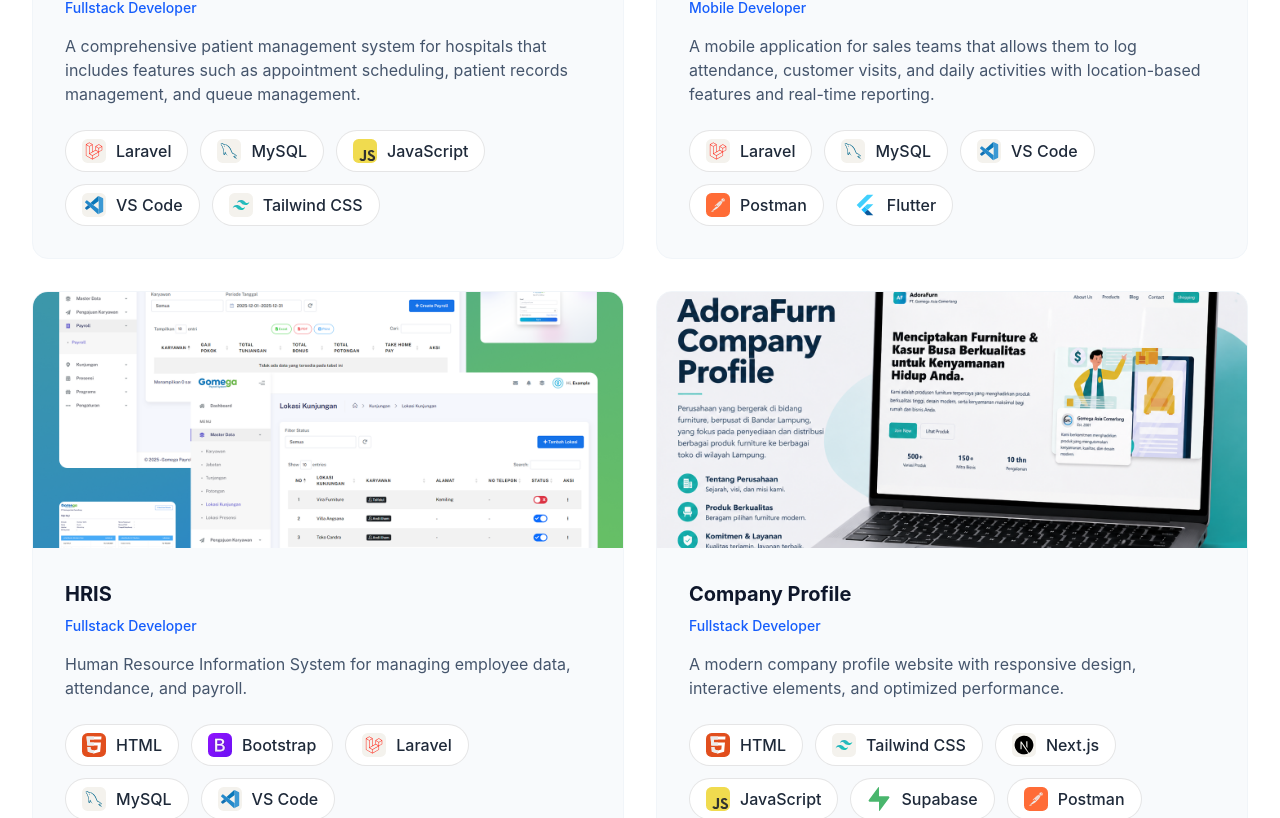
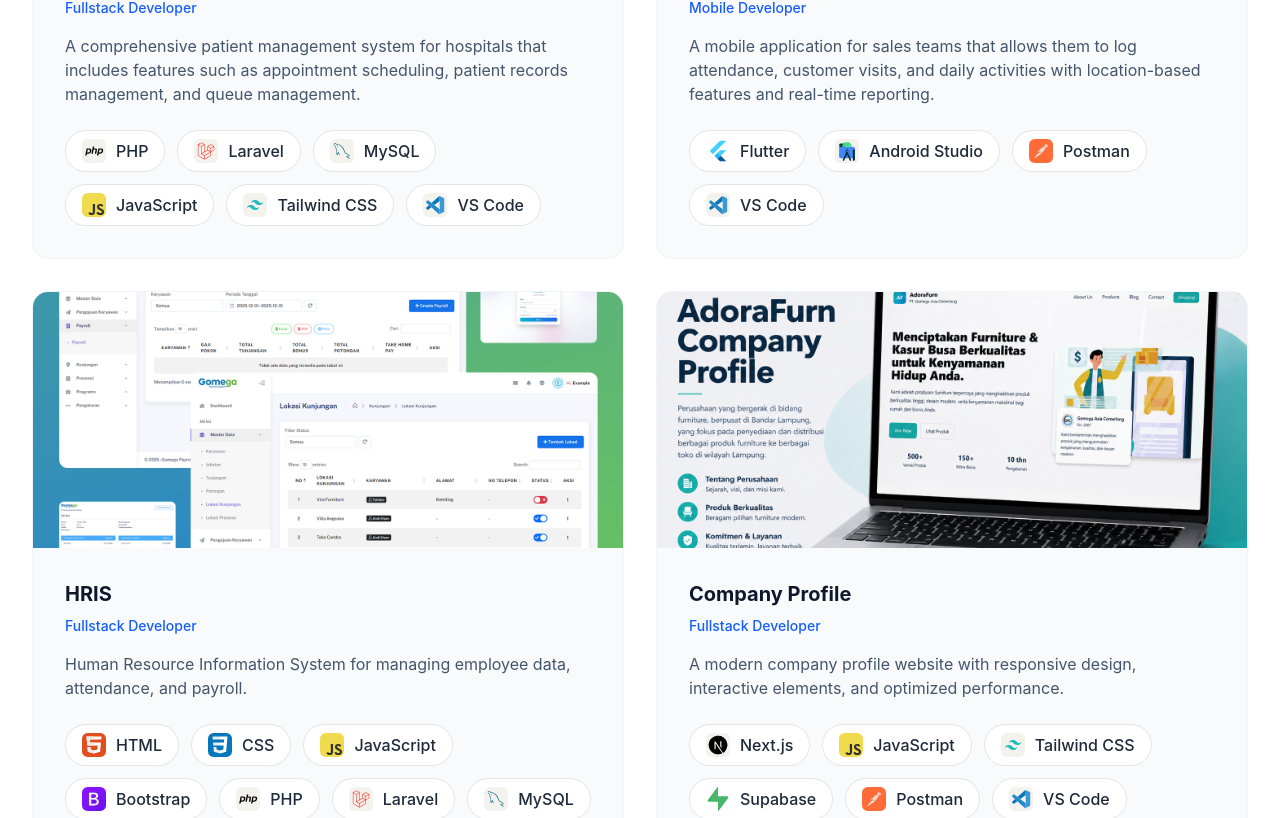
Before and after one commit to billysistian/devportfolio, a React (Vite) app: page / in a window 1280 px wide. Shown: the part 2571-3389 px from the top of the page. Built offline with nearby package versions, Linux system fonts and the light colour scheme.

Commit message:
Edit language

```diff
--- a/src/app/translations/en.ts
+++ b/src/app/translations/en.ts
@@ -32,9 +32,9 @@ export const en = {
     yearsOfExperience: "Years of Experience",
     buildingApps: "Building web applications",
     expertise: [
-      "Frontend Architecture",
+      "Frontend Development",
       "Backend Development",
-      "Database Design",
+      "Database Architecture",
       "UI/UX Implementation",
     ],
   },
@@ -44,28 +44,6 @@ export const en = {
     sectionLabel: "My Expertise",
     title: "Technical Skills",
     description: "A focused overview of my technical proficiency and toolset.",
-    categories: {
-      frontend: "Frontend",
-      backend: "Backend",
-      database: "Database",
-      tools: "Tools",
-    },
-    items: {
-      frontend: [
-        "HTML",
-        "CSS",
-        "JavaScript",
-        "TypeScript",
-        "Bootstrap",
-        "Tailwind CSS",
-        "React",
-        "Next.js",
-        "Flutter",
-      ],
-      backend: ["PHP", "CodeIgniter", "Laravel", "Node.js"],
-      database: ["MySQL", "PostgreSQL", "Supabase", "Firebase", "MongoDB"],
-      tools: ["Git", "GitHub", "Postman", "VS Code", "Figma"],
-    },
   },
 
   // Projects Section
@@ -81,21 +59,21 @@ export const en = {
         description:
           "A comprehensive patient management system for hospitals that includes features such as appointment scheduling, patient records management, and queue management.",
         role: "Fullstack Developer",
-        tech: ["Laravel", "MySQL", "JavaScript", "VS Code", "Tailwind CSS"],
+        tech: ["PHP", "Laravel", "MySQL", "JavaScript", "Tailwind CSS", "VS Code"],
       },
       {
         title: "PresensiGo",
         description:
           "A mobile application for sales teams that allows them to log attendance, customer visits, and daily activities with location-based features and real-time reporting.",
         role: "Mobile Developer",
-        tech: ["Laravel", "MySQL", "VS Code", "Postman", "Flutter"],
+        tech: ["Flutter", "Android Studio", "Postman" , "VS Code"],
       },
       {
         title: "HRIS",
         description:
           "Human Resource Information System for managing employee data, attendance, and payroll.",
         role: "Fullstack Developer",
-        tech: ["HTML", "Bootstrap", "Laravel", "MySQL", "VS Code"],
+        tech: ["HTML", "CSS", "JavaScript", "Bootstrap", "PHP", "Laravel", "MySQL", "VS Code"],
       },
       {
         title: "Company Profile",
@@ -103,10 +81,9 @@ export const en = {
           "A modern company profile website with responsive design, interactive elements, and optimized performance.",
         role: "Fullstack Developer",
         tech: [
-          "HTML",
-          "Tailwind CSS",
           "Next.js",
           "JavaScript",
+          "Tailwind CSS",
           "Supabase",
           "Postman",
           "VS Code",
@@ -118,9 +95,8 @@ export const en = {
           "Content management system for company profile websites that allows admins to easily manage content through an intuitive dashboard.",
         role: "Fullstack Developer",
         tech: [
-          "HTML",
-          "Tailwind CSS",
           "Next.js",
+          "JavaScript",
           "Supabase",
           "Shadcn UI",
           "VS Code",
@@ -129,9 +105,9 @@ export const en = {
       {
         title: "ERP System for Manufacturing",
         description:
-          "Complete enterprise resource planning system for manufacturing companies with inventory management, production tracking, and reporting features.",
+          "This system is designed to monitor and automate the company's core business processes such as finance, supply chain, and production within a centralized platform.",
         role: "Full Stack Developer",
-        tech: ["HTML", "Bootstrap", "CodeIgniter", "MySQL", "VS Code"],
+        tech: ["HTML", "CSS", "JavaScript", "Bootstrap", "CodeIgniter", "MySQL", "VS Code"],
       },
     ],
   },
--- a/src/app/translations/id.ts
+++ b/src/app/translations/id.ts
@@ -30,9 +30,9 @@ export const id = {
     yearsOfExperience: "Tahun Pengalaman",
     buildingApps: "Membangun aplikasi web",
     expertise: [
-      "Arsitektur Frontend",
-      "Pengembangan Backend",
-      "Desain Database",
+      "Pengembangan Antarmuka",
+      "Pengembangan Sistem",
+      "Perancangan Arsitektur Database",
       "Implementasi UI/UX",
     ],
   },
@@ -42,28 +42,6 @@ export const id = {
     sectionLabel: "Keahlian Saya",
     title: "Keahlian Teknis",
     description: "Ikhtisar fokus tentang profisiensi teknis dan toolset saya.",
-    categories: {
-      frontend: "Frontend",
-      backend: "Backend",
-      database: "Database",
-      tools: "Peralatan",
-    },
-    items: {
-      frontend: [
-        "HTML",
-        "CSS",
-        "JavaScript",
-        "TypeScript",
-        "Bootstrap",
-        "Tailwind CSS",
-        "React",
-        "Next.js",
-        "Flutter",
-      ],
-      backend: ["PHP", "CodeIgniter", "Laravel", "Node.js"],
-      database: ["MySQL", "PostgreSQL", "Supabase", "Firebase", "MongoDB"],
-      tools: ["Git", "GitHub", "Postman", "VS Code", "Figma"],
-    },
   },
 
   // Projects Section
@@ -79,21 +57,21 @@ export const id = {
         description:
           "Sistem manajemen pasien komprehensif untuk rumah sakit yang mencakup fitur seperti penjadwalan janji, manajemen catatan pasien, dan manajemen antrian.",
         role: "Pengembang Fullstack",
-        tech: ["Laravel", "MySQL", "JavaScript", "VS Code", "Tailwind CSS"],
+        tech: ["PHP", "Laravel", "MySQL", "JavaScript", "Tailwind CSS", "VS Code"],
       },
       {
         title: "PresensiGo",
         description:
           "Aplikasi mobile untuk tim sales yang memungkinkan mereka mencatat kehadiran, kunjungan pelanggan, dan aktivitas harian dengan fitur berbasis lokasi dan pelaporan waktu nyata.",
         role: "Pengembang Mobile",
-        tech: ["Laravel", "MySQL", "VS Code", "Postman", "Flutter"],
+        tech: ["Flutter", "Android Studio", "Postman", "VS Code"],
       },
       {
         title: "HRIS",
         description:
           "Sistem informasi sumber daya manusia untuk manajemen karyawan, absensi, dan penggajian.",
         role: "Pengembang Fullstack",
-        tech: ["HTML", "Bootstrap", "Laravel", "MySQL", "VS Code"],
+        tech: ["HTML", "CSS", "JavaScript", "Bootstrap", "PHP", "Laravel", "MySQL", "VS Code"],
       },
       {
         title: "Profil Perusahaan",
@@ -101,13 +79,12 @@ export const id = {
           "Situs web profil perusahaan modern dengan desain responsif, elemen interaktif, dan kinerja yang dioptimalkan.",
         role: "Pengembang Fullstack",
         tech: [
-          "HTML",
-          "Tailwind CSS",
           "Next.js",
           "JavaScript",
+          "Tailwind CSS",
           "Supabase",
+          "VS Code",
           "Postman",
-          "VS Code",
         ],
       },
       {
@@ -116,9 +93,8 @@ export const id = {
           "Sistem manajemen konten untuk situs profil perusahaan yang memungkinkan admin mengelola konten dengan mudah melalui dashboard yang intuitif.",
         role: "Pengembang Fullstack",
         tech: [
-          "HTML",
-          "Tailwind CSS",
           "Next.js",
+          "JavaScript",
           "Supabase",
           "Shadcn UI",
           "VS Code",
@@ -127,9 +103,9 @@ export const id = {
       {
         title: "Sistem ERP untuk Manufaktur",
         description:
-          "Sistem manajemen sumber daya perusahaan lengkap untuk perusahaan manufaktur dengan manajemen inventaris, pelacakan produksi, dan fitur pelaporan.",
+          "Sistem ini dirancang untuk memantau dan mengotomatisasi proses bisnis inti perusahaan seperti keuangan, rantai pasokan, dan produksi dalam satu platform terpusat.",
         role: "Pengembang Full Stack",
-        tech: ["HTML", "Bootstrap", "CodeIgniter", "MySQL", "VS Code"],
+        tech: ["HTML", "CSS", "JavaScript", "Bootstrap", "CodeIgniter", "MySQL", "VS Code"],
       },
     ],
   },
```
Also changed, not shown: src/assets/images/erp.png.
